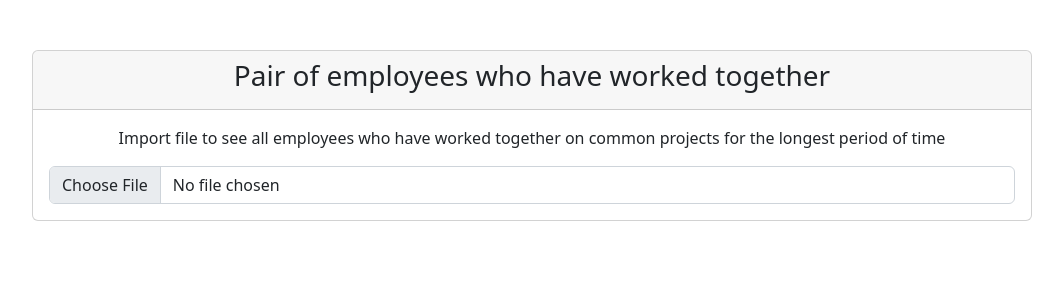
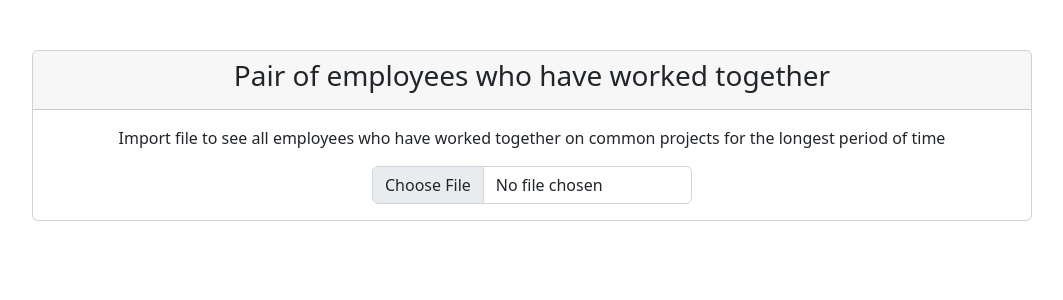
Before and after one commit to NedDinev/nedelcho-dinev-employees, a React (Create React App) app: page / in a window 1280 px wide. Shown: the top 300 px of the page, without its empty margins (108-1171 px from the left). Built offline with nearby package versions, Linux system fonts and the light colour scheme.

Commit message:
Resize file input width

```diff
--- a/src/components/DataInput/DataInput.js
+++ b/src/components/DataInput/DataInput.js
@@ -67,5 +67,6 @@ const styles = {
 
   form: {
     margin: "auto",
+    maxWidth: "20em",
   },
 };
```
